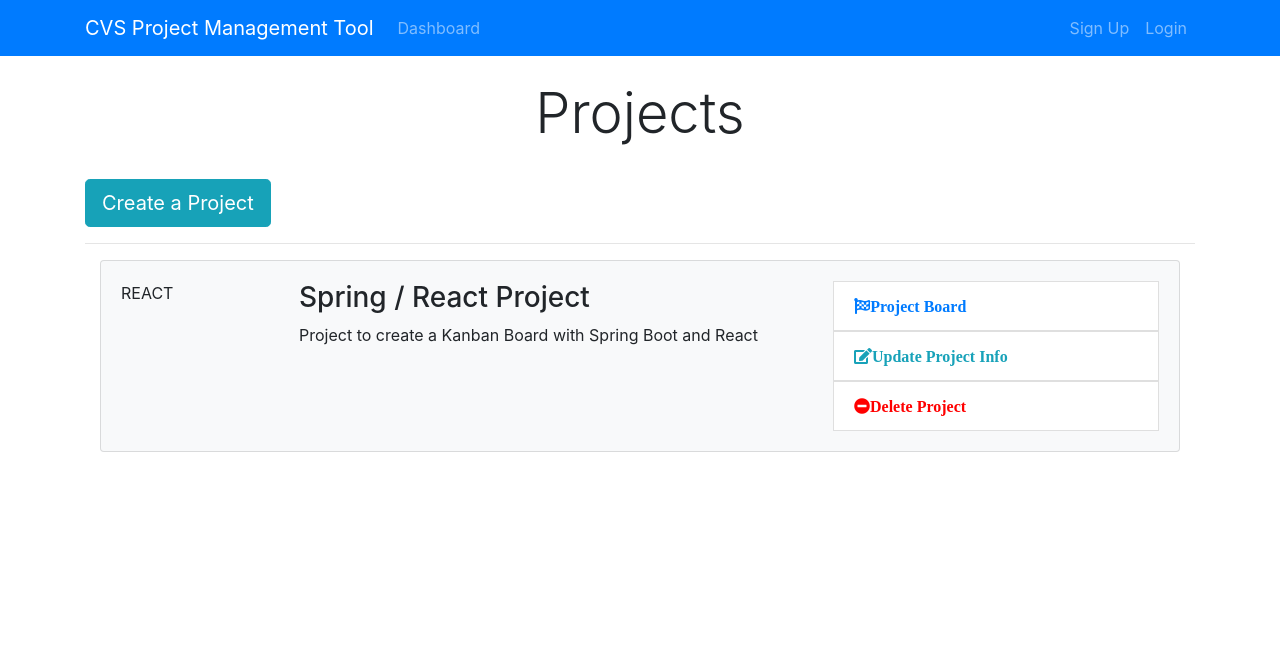
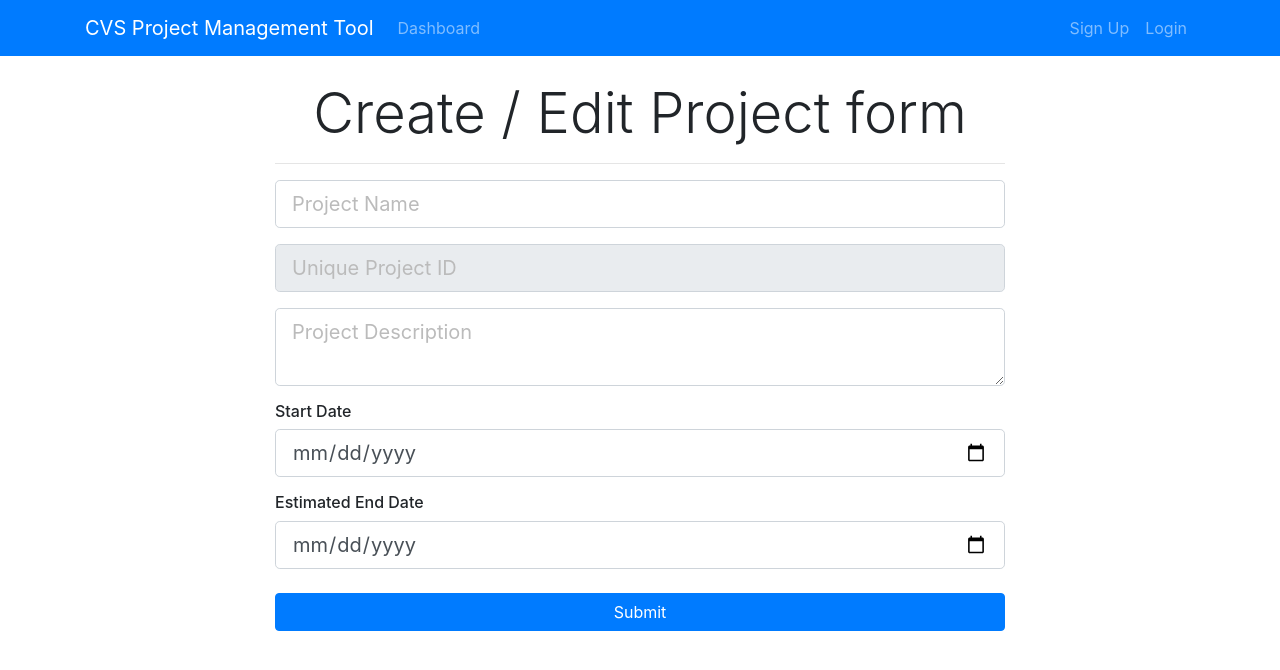
Before and after one commit to sudeepcv/springboot-reactjs-redux, a React (Create React App) app in the folder frontend/: page /addProject in a window 1280 px wide. Shown: the top 670 px of the page. Built offline with nearby package versions, Linux system fonts and the light colour scheme.

Commit message:
ui update

```diff
--- a/frontend/src/App.js
+++ b/frontend/src/App.js
@@ -1,16 +1,22 @@
 import React from 'react';
 import { Dashboard } from './component/Dashboard'
 import { Header } from './component/layout/Header'
-
+import { BrowserRouter as Router, Route } from 'react-router-dom'
 import 'bootstrap/dist/css/bootstrap.min.css'
 import './App.css';
+import AddProject from './component/project/AddProject';
 
 function App() {
     return (
-        <div className="App">
+        <Router>
+            <div className="App">
             <Header />
-            <Dashboard />
+
+            <Route exact path="/" component={Dashboard}/>
+            <Route exact path="/addProject" component={AddProject}/>
         </div>
+        </Router>
+
     );
 }
 
--- a/frontend/src/component/Dashboard.js
+++ b/frontend/src/component/Dashboard.js
@@ -1,5 +1,6 @@
 import React, { Component } from 'react'
 import { ProjectItem } from './project/ProjectItem'
+import CreateProjectButton from './project/CreateProjectButton'
 export class Dashboard extends Component {
     render() {
         return (
@@ -9,9 +10,7 @@ export class Dashboard extends Component {
                         <div className="col-md-12">
                             <h1 className="display-4 text-center">Projects</h1>
                             <br />
-                            <a href="ProjectForm.html" className="btn btn-lg btn-info">
-                                Create a Project
-              </a>
+                            <CreateProjectButton />
                             <br />
                             <hr />
 
--- /dev/null
+++ b/frontend/src/component/project/AddProject.js
@@ -0,0 +1,40 @@
+import React, { Component } from 'react';
+export class AddProject extends Component {
+    render() {
+        return (
+      <div className="project">
+        <div className="container">
+          <div className="row">
+            <div className="col-md-8 m-auto">
+              <h5 className="display-4 text-center">Create / Edit Project form</h5>
+              <hr />
+              <form>
+                <div className="form-group">
+                  <input type="text" className="form-control form-control-lg " placeholder="Project Name" />
+                </div>
+                <div className="form-group">
+                  <input type="text" className="form-control form-control-lg" placeholder="Unique Project ID" disabled />
+                </div>
+                {/* disabled for Edit Only!! remove "disabled" for the Create operation */}
+                <div className="form-group">
+                  <textarea className="form-control form-control-lg" placeholder="Project Description" defaultValue={""} />
+                </div>
+                <h6>Start Date</h6>
+                <div className="form-group">
+                  <input type="date" className="form-control form-control-lg" name="start_date" />
+                </div>
+                <h6>Estimated End Date</h6>
+                <div className="form-group">
+                  <input type="date" className="form-control form-control-lg" name="end_date" />
+                </div>
+                <input type="submit" className="btn btn-primary btn-block mt-4" />
+              </form>
+            </div>
+          </div>
+        </div>
+      </div>
+
+        );
+    }
+}
+export default AddProject;
--- /dev/null
+++ b/frontend/src/component/project/CreateProjectButton.js
@@ -0,0 +1,15 @@
+import React from 'react'
+import { Link } from 'react-router-dom'
+
+const CreateProjectButton = () => {
+    return (
+        <React.Fragment>
+            <Link to="/addProject" className="btn btn-lg btn-info">
+                Create a Project
+              </Link>
+        </React.Fragment>
+
+    )
+}
+
+export default CreateProjectButton;
```
Also changed, not shown: frontend/package.json (+10 -3 lines), 1 other file (tests, documents, lock files or other folders).
